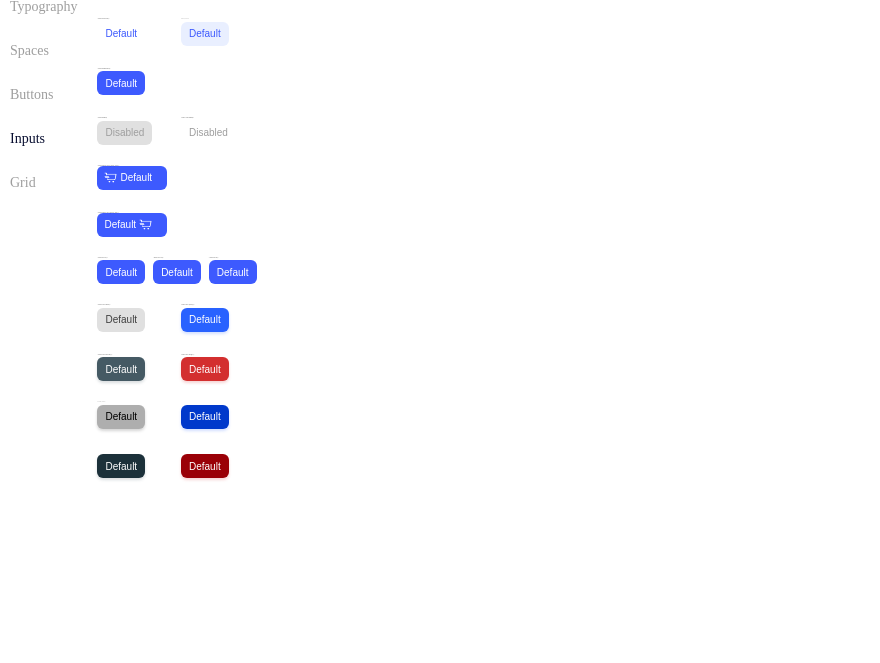
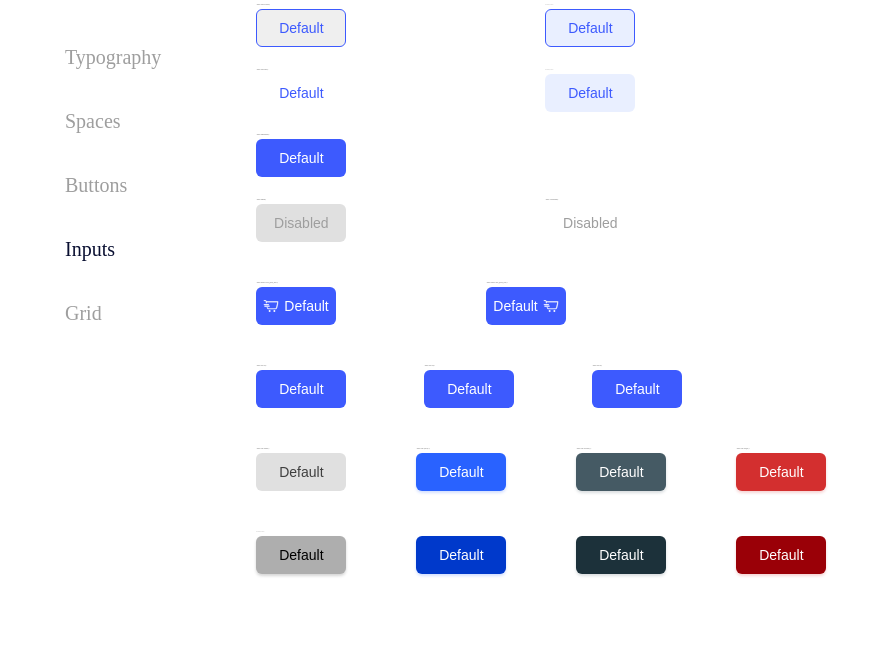
Before and after one commit to anjalidalal/button-component, a plain HTML site: page index.html in a window 1280 px wide. Shown: the part 137-800 px from the top of the page, without its empty margins (0-880 px from the left). Drawn offline with Linux system fonts and the light colour scheme.

Commit message:
Responsive webdesign *Laptop or tab screen

```diff
--- a/style.css
+++ b/style.css
@@ -29,7 +29,7 @@ body {
   font-weight: 500;
   font-size: 14px;
   line-height: 20px;
-  color: #9E9E9E;
+  color: #9e9e9e;
 }
 img {
   width: 13px;
@@ -177,3 +177,55 @@ button {
   column-gap: 8px;
   margin-top: 20px;
 }
+@media (min-width: 768px) {
+  .main {
+    display: flex;
+    gap: 50px;
+    margin: 20px;
+  }
+  .right > h1 {
+    font-size: 34px;
+  }
+  .left > p {
+    font-size: 20px;
+    padding: 10px 35px;
+  }
+  button {
+    font-size: 14px;
+    width: 90px;
+    margin-top: 4px;
+    height: 38px;
+  }
+  .buttons-2 {
+    display: flex;
+    flex-direction: row;
+    column-gap: 150px;
+    margin-top: 40px;
+  }
+  .buttons-3 {
+    display: flex;
+    flex-direction: row;
+    column-gap: 78px;
+    margin-top: 40px;
+  }
+  .buttons-4,
+  .buttons-5 {
+    display: grid;
+    grid-template-columns: auto auto auto auto;
+    column-gap: 70px;
+    margin-top: 40px;
+  }
+  .btn11,
+  .btn12 {
+    background: #3d5afe;
+    color: #ffffff;
+    width: 80px;
+    padding: 5px 7px;
+    display: flex;
+    align-items: center;
+    gap: 5px;
+  }
+  img {
+    width: 16px;
+  }
+}
```
